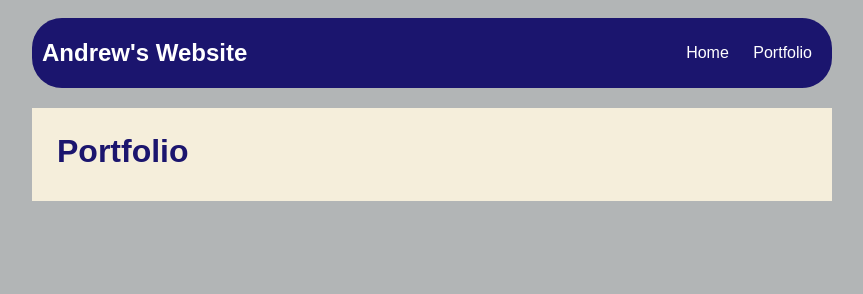
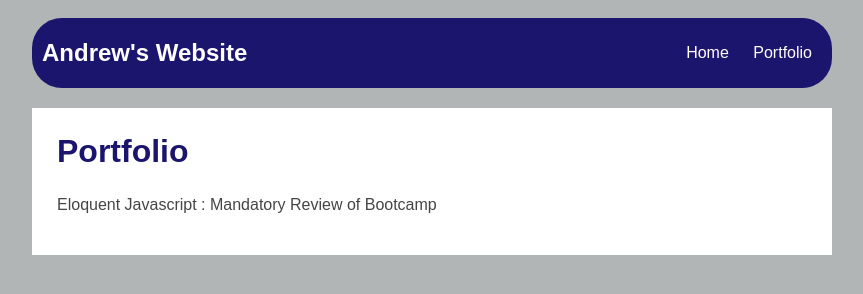
Before and after one commit to dREWbxKewb/andrew-vasquez.github.io, a plain HTML site: page portfolio.html in a window 1280 px wide. Shown: the whole page, without its empty margins (208-1071 px from the left). Drawn offline with nearby package versions, Linux system fonts and the light colour scheme.

Commit message:
first commit

```diff
--- a/portfolio.html
+++ b/portfolio.html
@@ -50,7 +50,7 @@
 
             /* main container area beneath menu */
             main {
-                background: rgb(245, 238, 219);
+                background: rgb(255, 255, 255);
                 display: flex;
             }
             .content {
@@ -100,5 +100,7 @@
             </div>
         </main>
       </div>
+      <script src="https://ajax.googleapis.com/ajax/libs/jquery/2.1.3/jquery.min.js"></script>
+<script id="portfolioScript">$(document).ready(function() {$.getJSON('projects/projects.json').then(function(data) { data.projects.forEach(function(project){ $('#portfolio').append('<li><a href="projects/' + project.name + '/">' + project.title + ' : ' + project.description + '</a></li>'); }); }); });</script>
     </body>
 </html>
```
